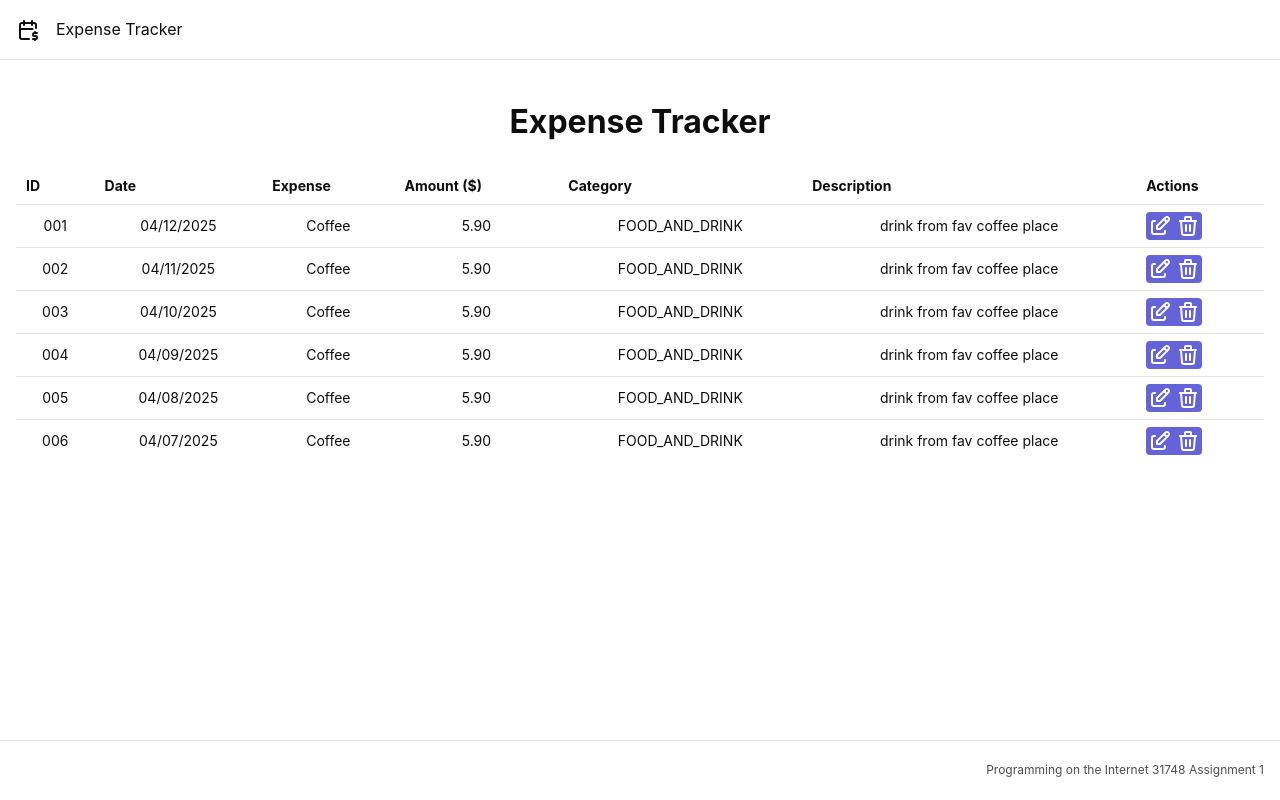
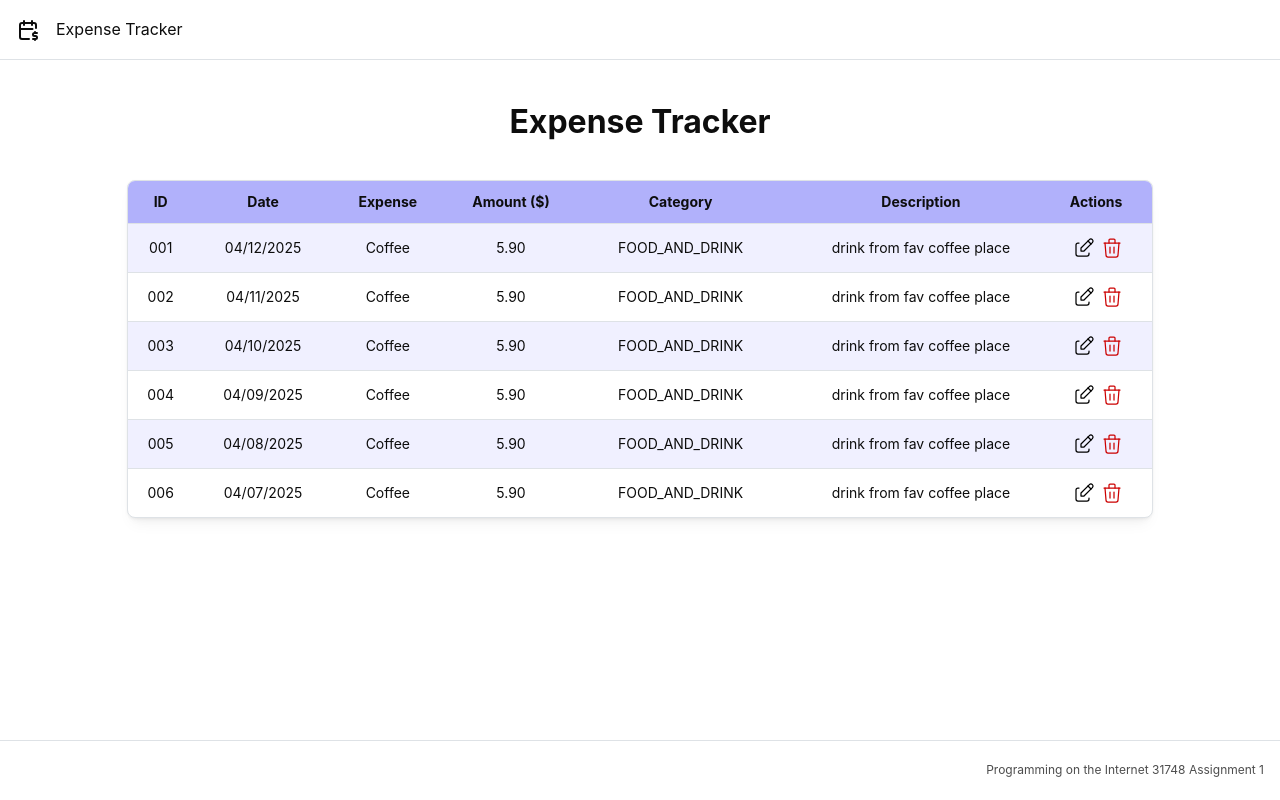
Before and after one commit to sazzh/expense-tracker-31748, a React (Vite) app in the folder frontend/: page / in a window 1280 px wide. Built offline with nearby package versions, Linux system fonts and the light colour scheme.

Commit message:
Style the expense table made it into nice box+paper with outline and shadow added different shades of purple for header and rows made action buttons into action group to make cute clickable icon buttons

```diff
--- a/frontend/src/components/ExpenseTable.tsx
+++ b/frontend/src/components/ExpenseTable.tsx
@@ -1,4 +1,4 @@
-import { ActionIcon, Table } from "@mantine/core";
+import { ActionIcon, Box, Paper, Table } from "@mantine/core";
 import type { Expense } from "../types/Expense";
 import { IconEdit, IconTrash } from '@tabler/icons-react'
 
@@ -8,15 +8,17 @@ type ExpenseTableProps = {
 
 export default function ExpenseTable(props: ExpenseTableProps) {
   return (
-    <Table>
-      <Table.Thead>
+    <Box mx="auto" w="100%" maw="1050" p="sm">
+    <Paper shadow="sm" radius="md" withBorder style={{overflow: "hidden"}}>
+      <Table verticalSpacing="xs" highlightOnHover striped stripedColor="primary.0">
+        <Table.Thead bg="primary.3">
           <Table.Tr>
-          <Table.Th>ID</Table.Th>
-          <Table.Th>Date</Table.Th>
-          <Table.Th>Expense</Table.Th>
-          <Table.Th>Amount ($)</Table.Th>
-          <Table.Th>Category</Table.Th>
-          <Table.Th>Description</Table.Th>
+            <Table.Th ta="center">ID</Table.Th>
+            <Table.Th ta="center">Date</Table.Th>
+            <Table.Th ta="center">Expense</Table.Th>
+            <Table.Th ta="center">Amount ($)</Table.Th>
+            <Table.Th ta="center">Category</Table.Th>
+            <Table.Th ta="center">Description</Table.Th>
             <Table.Th>Actions</Table.Th>
           </Table.Tr>
         </Table.Thead>
@@ -29,13 +31,13 @@ export default function ExpenseTable(props: ExpenseTableProps) {
               <Table.Td>{(row.amount / 10).toFixed(2)}</Table.Td>
               <Table.Td>{row.category}</Table.Td>
               <Table.Td>{row.description}</Table.Td>
-            <Table.Td>
+              <Table.Td style={{ width: "9%" }}>
                   <ActionIcon.Group>
-                <ActionIcon>
-                  <IconEdit />
+                    <ActionIcon variant="subtle" aria-label="Edit Expense">
+                      <IconEdit stroke={1.25} color="black" />
                     </ActionIcon>
-                <ActionIcon>
-                  <IconTrash />
+                    <ActionIcon variant="subtle" aria-label="Delete Expense">
+                      <IconTrash stroke={1.25} color="var(--danger)" />
                     </ActionIcon>
                   </ActionIcon.Group>
               </Table.Td>
@@ -43,5 +45,7 @@ export default function ExpenseTable(props: ExpenseTableProps) {
           )}
         </Table.Tbody>
       </Table>
+    </Paper>
+    </Box>
   );
 }
```
Lines whose indentation alone changed are shown as unchanged.
